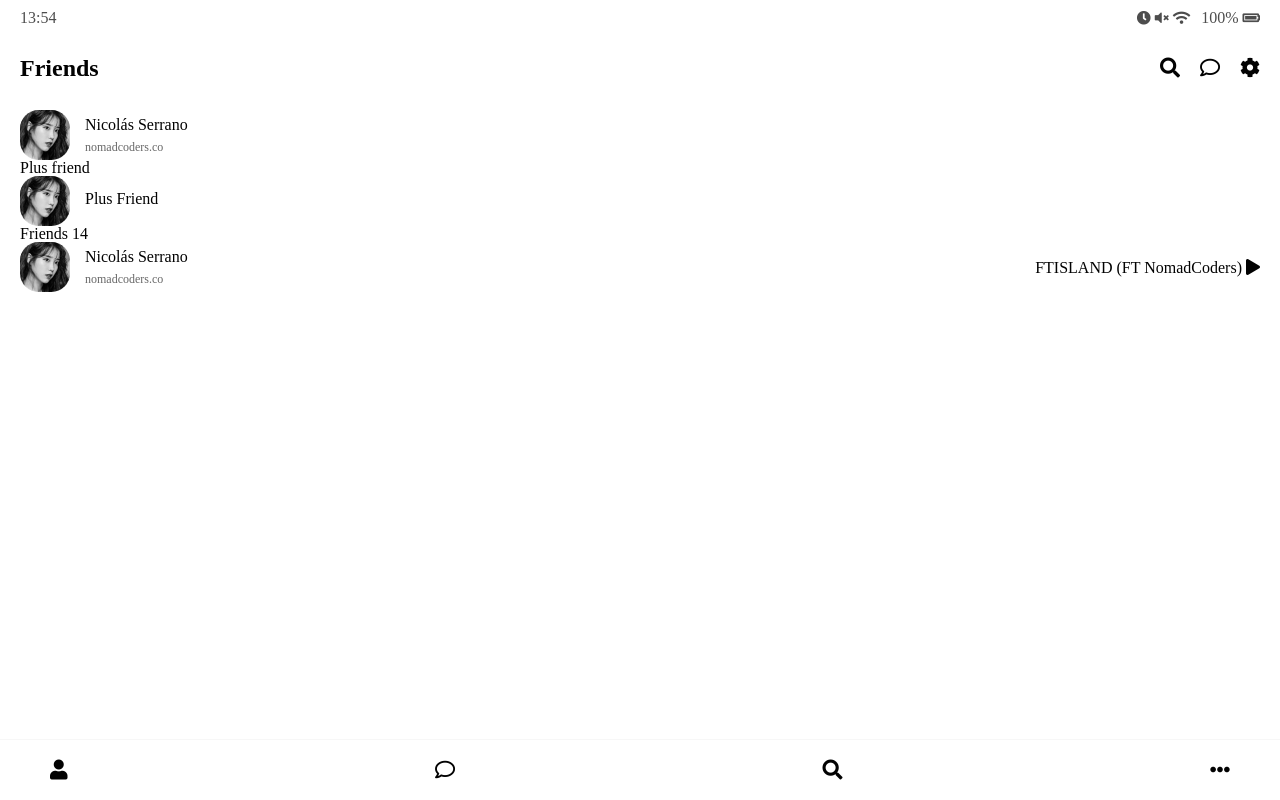
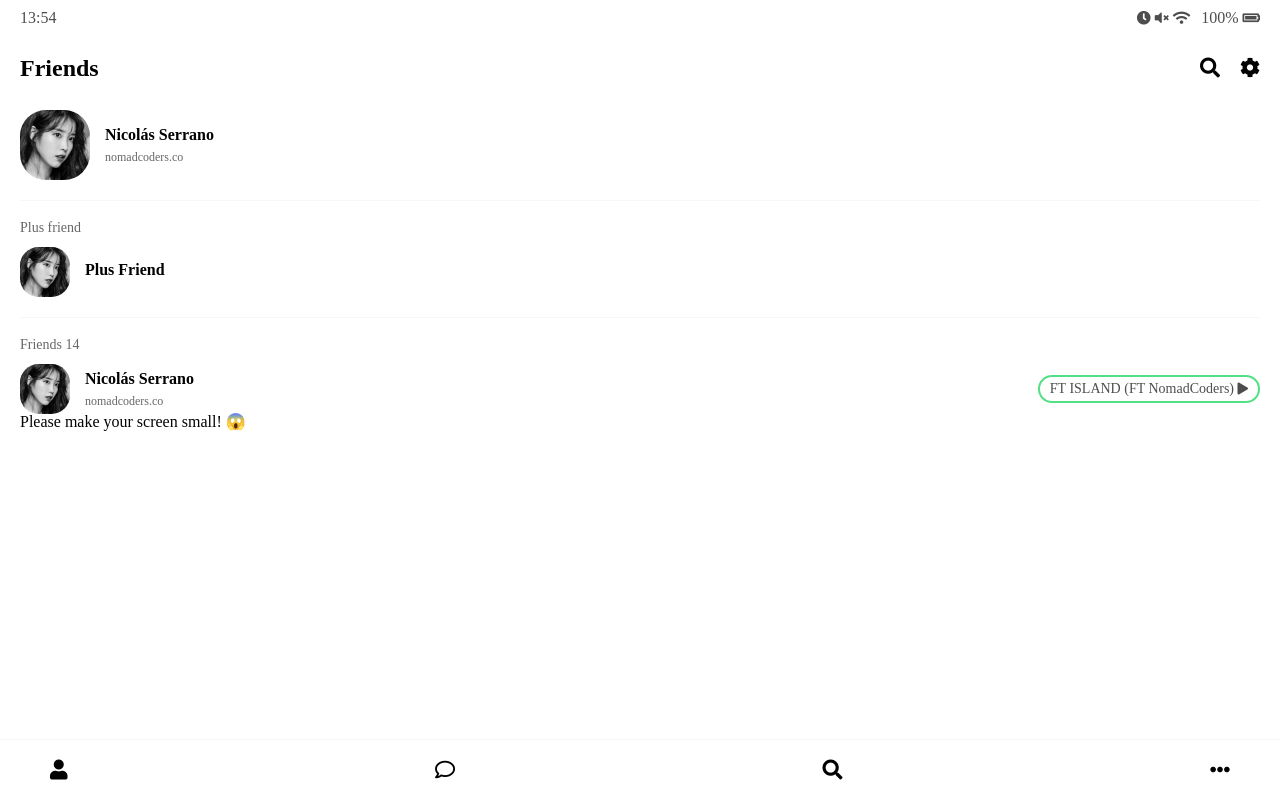
Before and after one commit to k8440009/kakao-clone-2.0, a plain HTML site: page friends.html in a window 1280 px wide. Drawn offline with Linux system fonts and the light colour scheme.

Commit message:
# 2.6 Friend Component Part 2

```diff
--- a/css/friend.css
+++ b/css/friend.css
@@ -28,6 +28,7 @@
 
 .friend__content .friend__name {
   display: block;
+  font-weight: 600;
   margin-bottom: 5px;
 }
 
@@ -45,3 +46,18 @@
 .friend .chat__timestamp {
   font-size: 12px;
 }
+
+.friend .friend__now-listening {
+  border: 2px solid #52e084;
+  padding: 5px 10px;
+  border-radius: 15px;
+  font-size: 14px;
+}
+
+.friend__now-listening span {
+  opacity: 0.7;
+}
+
+.friend__now-listening i {
+  font-size: 12px;
+}
--- /dev/null
+++ b/css/friends.css
@@ -0,0 +1,13 @@
+.friends .friends__plus {
+  padding: 20px 0px;
+  border-top: 1px solid #f7f7f7;
+  border-bottom: 1px solid #f7f7f7;
+  margin: 20px 0px;
+}
+
+.friends__plus .friends__title,
+.friends__list .friends__title {
+  font-size: 14px;
+  opacity: 0.6;
+  margin-bottom: 12px;
+}
--- a/css/style.css
+++ b/css/style.css
@@ -4,6 +4,7 @@
 @import "header.css";
 @import "nav-bar.css";
 @import "friend.css";
+@import "friends.css";
 
 body {
   background-color: white;
--- a/friends.html
+++ b/friends.html
@@ -1,4 +1,3 @@
-<!-- 채팅 화면-->
 <!DOCTYPE html>
 <html lang="en">
   <head>
@@ -13,10 +12,9 @@
     <title>Friends | Kakao Clone</title>
   </head>
   <body>
-    <!-- STATUS BAR-->
     <div class="status-bar">
       <div class="status-bar__column">
-        <span class="status-bar__clock">13:54</span>
+        <span class="status-bar__clock">13:54 </span>
       </div>
       <div class="status-bar__column">
         <i class="fas fa-clock"></i>
@@ -26,7 +24,6 @@
         <i class="fas fa-battery-full"></i>
       </div>
     </div>
-    <!-- HEADER -->
     <header class="header">
       <div class="header__header-column">
         <h1 class="header__title">Friends</h1>
@@ -35,9 +32,7 @@
         <span class="header__icon">
           <i class="fas fa-search"></i>
         </span>
-        <span class="header__icon">
-          <i class="far fa-comment"></i>
-        </span>
+
         <span class="header__icon">
           <i class="fas fa-cog"></i>
         </span>
@@ -45,9 +40,9 @@
     </header>
     <main class="friends">
       <header class="friends__header">
-        <div class="friends__friend friend friend--lg">
+        <div class="friends__friend friend">
           <div class="friend__column">
-            <img src="images/avatar.jpg" class="friend__avatar" />
+            <img src="images/avatar.jpg" class="g-avatar friend__avatar" />
             <div class="friend__content">
               <span class="friend__name">
                 Nicolás Serrano
@@ -78,9 +73,7 @@
           <div class="friend__column">
             <img src="images/avatar.jpg" class="friend__avatar" />
             <div class="friend__content">
-              <span class="friend__name">
-                Nicolás Serrano
-              </span>
+              <span class="friend__name"> Nicolás Serrano </span>
               <span class="friend__status">
                 nomadcoders.co
               </span>
@@ -89,15 +82,14 @@
           <div class="friend__column">
             <div class="friend__now-listening">
               <span>
-                FTISLAND (FT NomadCoders)
+                FT ISLAND (FT NomadCoders)
+                <i class="fas fa-play"></i>
               </span>
-              <i class="fas fa-play"></i>
             </div>
           </div>
         </li>
       </ul>
     </main>
-    <!-- BOTTOM -->
     <nav class="nav">
       <ul class="nav__list">
         <li class="nav__list-item">
@@ -122,5 +114,8 @@
         </li>
       </ul>
     </nav>
+    <div class="bigScreen">
+      <span class="bigScreen__text">Please make your screen small! 😱</span>
+    </div>
   </body>
 </html>
```
